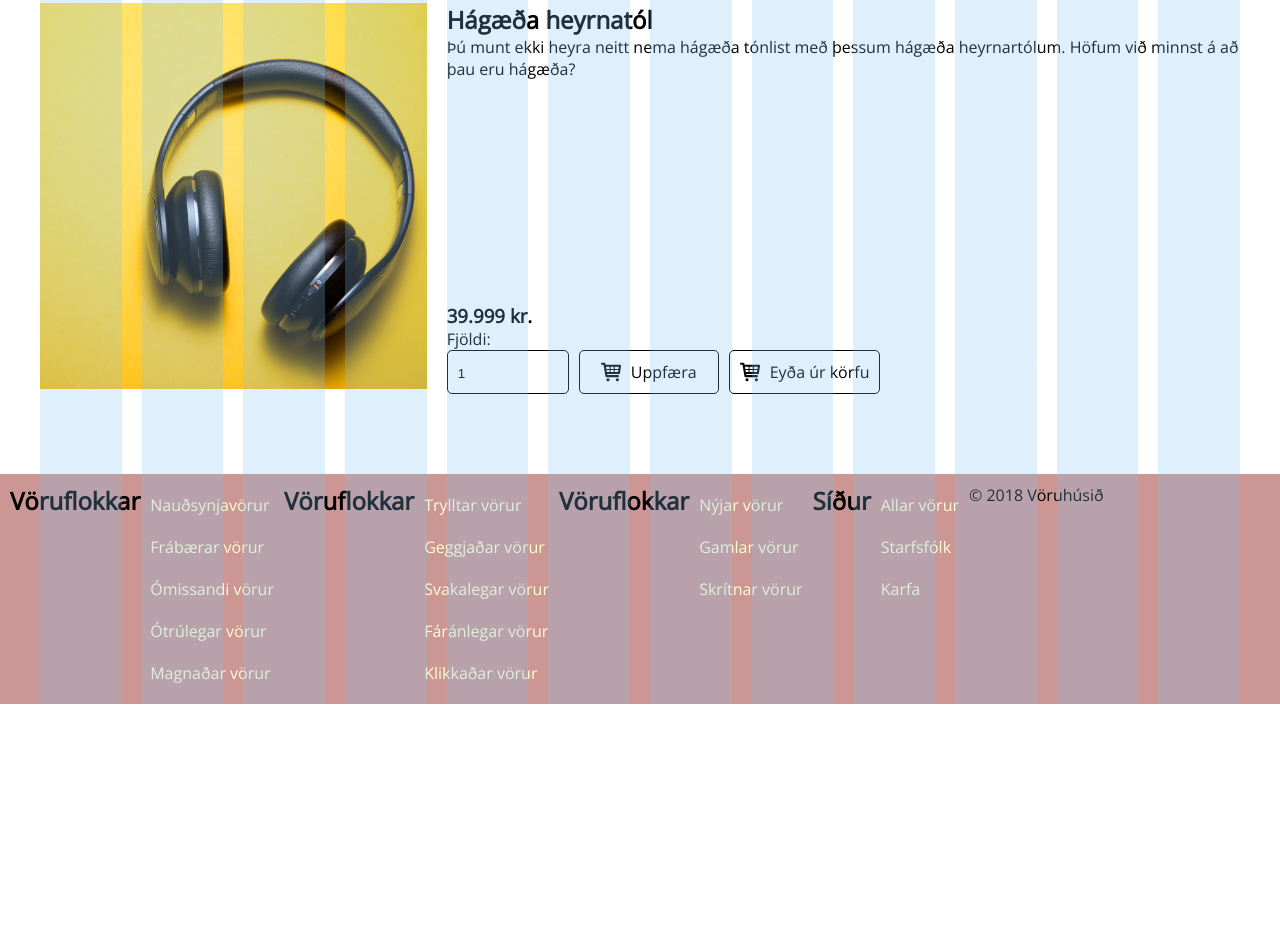
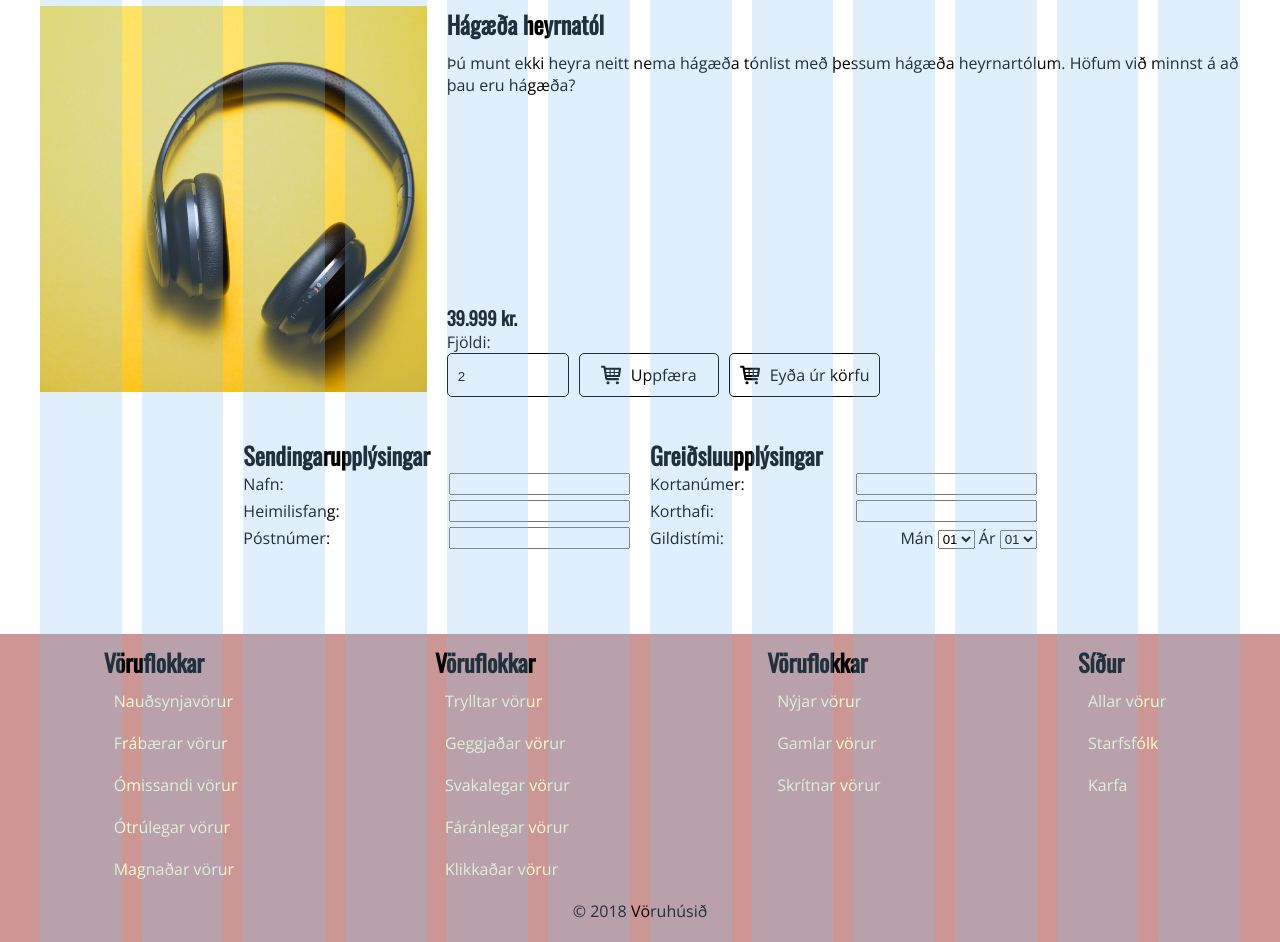
Before and after one commit to dimafu/hopverkefni1, a website: page pages/cart.html in a window 1280 px wide. Shown: the part 655-1597 px from the top of the page. Before the commit the page ends 1359 px from the top, so only its background shows below. Drawn offline with nearby package versions, Linux system fonts and the light colour scheme; files that its build step writes are made by us from their sources.

Commit message:
worked on cart.html cart.scss

```diff
--- a/pages/cart.html
+++ b/pages/cart.html
@@ -79,7 +79,7 @@
             <div class="halfwidth">
               <div class="buy__add">
                 <div class="buy__addinput">
-                    <input class="buy__amount" type="number" value="1">
+                  <input class="buy__amount" type="number" value="2">
                 </div>
                 <div class="checkoutButton__box">
                   <img class="checkoutButton__image" src="../img/cart.svg" alt="checkout">
@@ -95,41 +95,117 @@
           </div>
         </div>
       </div>
+      <!-- Col Form -->
+      <div class="gridcart__row gridcart__row--center">
+        <!-- Col Form Send Info -->
+        <div class="gridcart__left">
+          <div class="form">
+            <h2>Sendingarupplýsingar</h2>
+            <div class="between">
+              <label>Nafn:</label>
+              <input type="form__text">
+            </div>
+            <div class="between">
+              <label>Heimilisfang:</label>
+              <input type="form__text">
+            </div>
+            <div class="between">
+              <label>Póstnúmer:</label>
+              <input type="form__text">
+            </div>
+          </div>
+        </div>
+        <!-- Col Form Payment Info -->
+        <div class="gridcart__left">
+          <div class="form">
+            <h2>Greiðsluupplýsingar</h2>
+            <div class="between">
+              <label>Kortanúmer:</label><input type="form__text">
+            </div>
+            <div class="between">
+              <label>Korthafi:</label><input type="form__text">
+            </div>
+            <div class="between">
+              <label>Gildistími:</label>
+              <div>
+                <label>Mán</label>
+                <select class="month">
+                  <option value="volvo">01</option>
+                  <option value="saab">02</option>
+                  <option value="opel">03</option>
+                  <option value="audi">04</option>
+                  <option value="audi">05</option>
+                  <option value="audi">06</option>
+                  <option value="audi">07</option>
+                  <option value="audi">08</option>
+                  <option value="audi">09</option>
+                  <option value="audi">10</option>
+                  <option value="audi">11</option>
+                  <option value="audi">12</option>
+                </select>
+                <label>Ár</label>
+                <select class="year">
+                  <option value="volvo">01</option>
+                  <option value="saab">02</option>
+                  <option value="opel">03</option>
+                  <option value="audi">04</option>
+                  <option value="audi">05</option>
+                  <option value="audi">06</option>
+                  <option value="audi">07</option>
+                  <option value="audi">08</option>
+                  <option value="audi">09</option>
+                  <option value="audi">10</option>
+                  <option value="audi">11</option>
+                  <option value="audi">12</option>
+                </select>
+              </div>
+            </div>
+          </div>
+        </div>
+      </div>
     </div>
   </main>
   <!-- Here starts the footer -->
   <footer>
-      <nav>
+    <nav class="footer__row">
+      <div class="footer__col">
         <h2 class="footer_headline">Vöruflokkar</h2>
         <ul class="footer_list">
-          <li class="footer_listitem">Nauðsynjavörur</li>
-          <li class="footer_listitem">Frábærar vörur</li>
-          <li class="footer_listitem">Ómissandi vörur</li>
-          <li class="footer_listitem">Ótrúlegar vörur</li>
-          <li class="footer_listitem">Magnaðar vörur</li>
+          <li class="footer_listitem" a href="pages/products.html">Nauðsynjavörur</li>
+          <li class="footer_listitem" a href="pages/products.html">Frábærar vörur</li>
+          <li class="footer_listitem" a href="pages/products.html">Ómissandi vörur</li>
+          <li class="footer_listitem" a href="pages/products.html">Ótrúlegar vörur</li>
+          <li class="footer_listitem" a href="pages/products.html">Magnaðar vörur</li>
         </ul>
+      </div>
+      <div class="footer__col">
         <h2 class="footer_headline">Vöruflokkar</h2>
         <ul class="footer_list">
-          <li class="footer_listitem">Trylltar vörur</li>
-          <li class="footer_listitem">Geggjaðar vörur</li>
-          <li class="footer_listitem">Svakalegar vörur</li>
-          <li class="footer_listitem">Fáránlegar vörur</li>
-          <li class="footer_listitem">Klikkaðar vörur</li>
+          <li class="footer_listitem" a href="pages/products.html">Trylltar vörur</li>
+          <li class="footer_listitem" a href="pages/products.html">Geggjaðar vörur</li>
+          <li class="footer_listitem" a href="pages/products.html">Svakalegar vörur</li>
+          <li class="footer_listitem" a href="pages/products.html">Fáránlegar vörur</li>
+          <li class="footer_listitem" a href="pages/products.html">Klikkaðar vörur</li>
         </ul>
+      </div>
+      <div class="footer__col">
         <h2 class="footer_headline">Vöruflokkar</h2>
         <ul class="footer_list">
-          <li class="footer_listitem">Nýjar vörur</li>
-          <li class="footer_listitem">Gamlar vörur</li>
-          <li class="footer_listitem">Skrítnar vörur</li>
+          <li class="footer_listitem" a href="pages/products.html">Nýjar vörur</li>
+          <li class="footer_listitem" a href="pages/products.html">Gamlar vörur</li>
+          <li class="footer_listitem" a href="pages/products.html">Skrítnar vörur</li>
         </ul>
+      </div>
+      <div class="footer__col">
         <h2 class="footer_headline">Síður</h2>
         <ul class="footer_list">
-          <li class="footer_listitem">Allar vörur</li>
-          <li class="footer_listitem">Starfsfólk</li>
-          <li class="footer_listitem">Karfa</li>
+          <li class="footer_listitem" a href="pages/products.html">Allar vörur</li>
+          <li class="footer_listitem" a href="pages/products.html">Starfsfólk</li>
+          <li class="footer_listitem" a href="pages/products.html">Karfa</li>
         </ul>
-        <p class="p_trademark">© 2018 Vöruhúsið</p>
+      </div>
     </nav>
+    <p class="p__trademark">© 2018 Vöruhúsið</p>
   </footer>
 
 </body>
--- a/scss/cart.scss
+++ b/scss/cart.scss
@@ -18,6 +18,9 @@
     margin-left: -10px;
     margin-bottom: 20px;
     margin-top: 20px;
+    &--center {
+      justify-content: center;
+    }
   }
 
   &__left {
@@ -36,6 +39,10 @@
   }
 }
 
+.center {
+  margin: auto;
+}
+
 .halfwidth {
   display: flex;
   flex-direction: row;
@@ -44,3 +51,22 @@
 .empty {
   flex: 1;
 }
+
+.form {
+  display: flex;
+  flex-direction: column;
+  label {
+    flex: 1;
+  }
+}
+
+.form__text {
+  flex-grow: 2;
+}
+
+.between {
+  display: flex;
+  flex-direction: row;
+  justify-content: space-between;
+  margin-bottom: 5px;
+}
--- a/styles.scss
+++ b/styles.scss
@@ -27,9 +27,15 @@ html {
   overflow-x: hidden;
   font-size: $baseFontSize; // TODO fleiri grunn stillingar
 }
-h1 {
+h1, h2, h3 {
   font-family: $font-family-heading;
 }
+
+p {
+  font-family: $font-family-body;
+  margin: 10px 0;
+}
+
 body {
   font-family: $font-family-body;
 }
```
Also changed, not shown: pages/products.html (+26 -18 lines), pages/staff.html (+27 -19 lines). Lines whose indentation alone changed are shown as unchanged.
